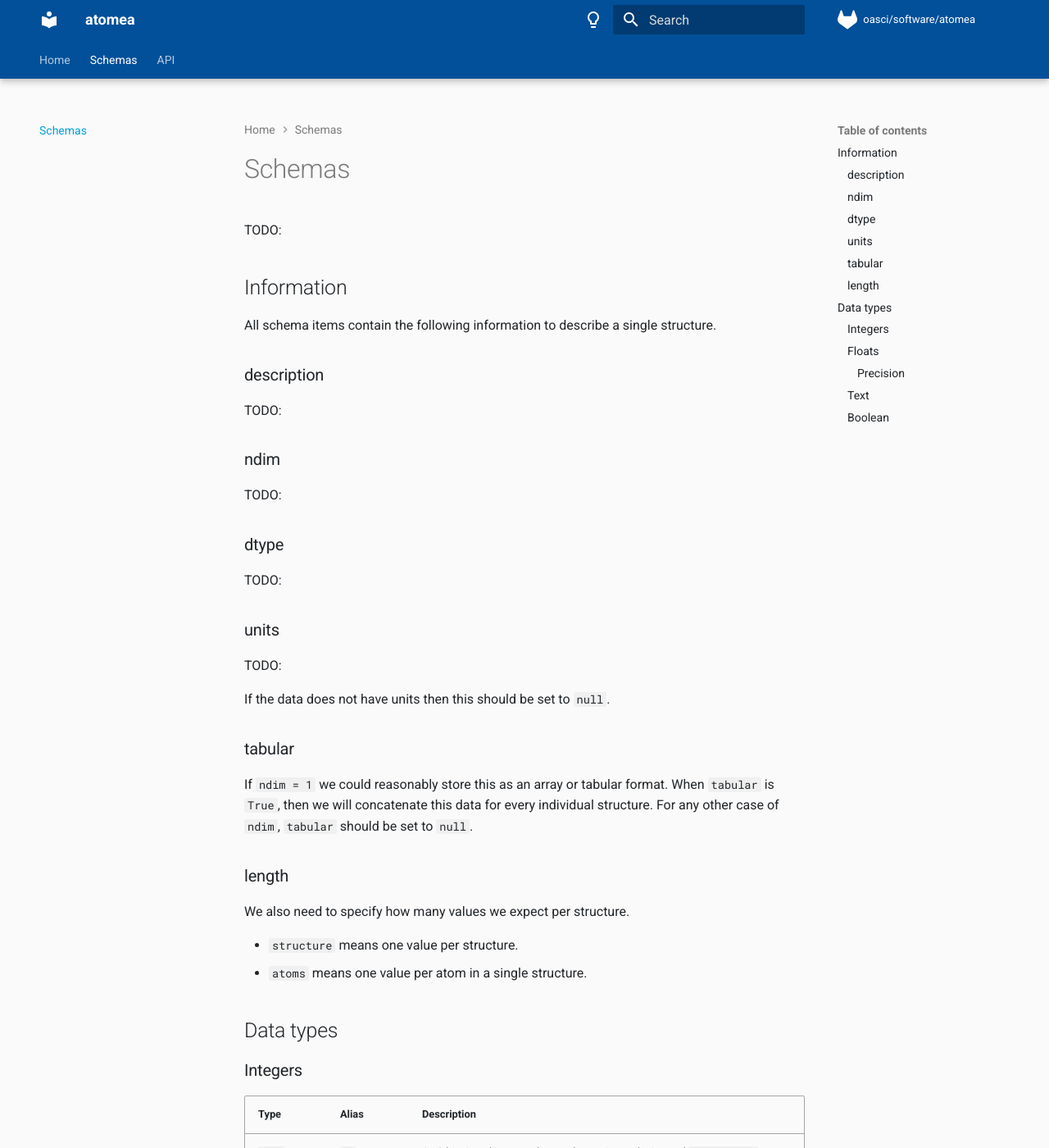
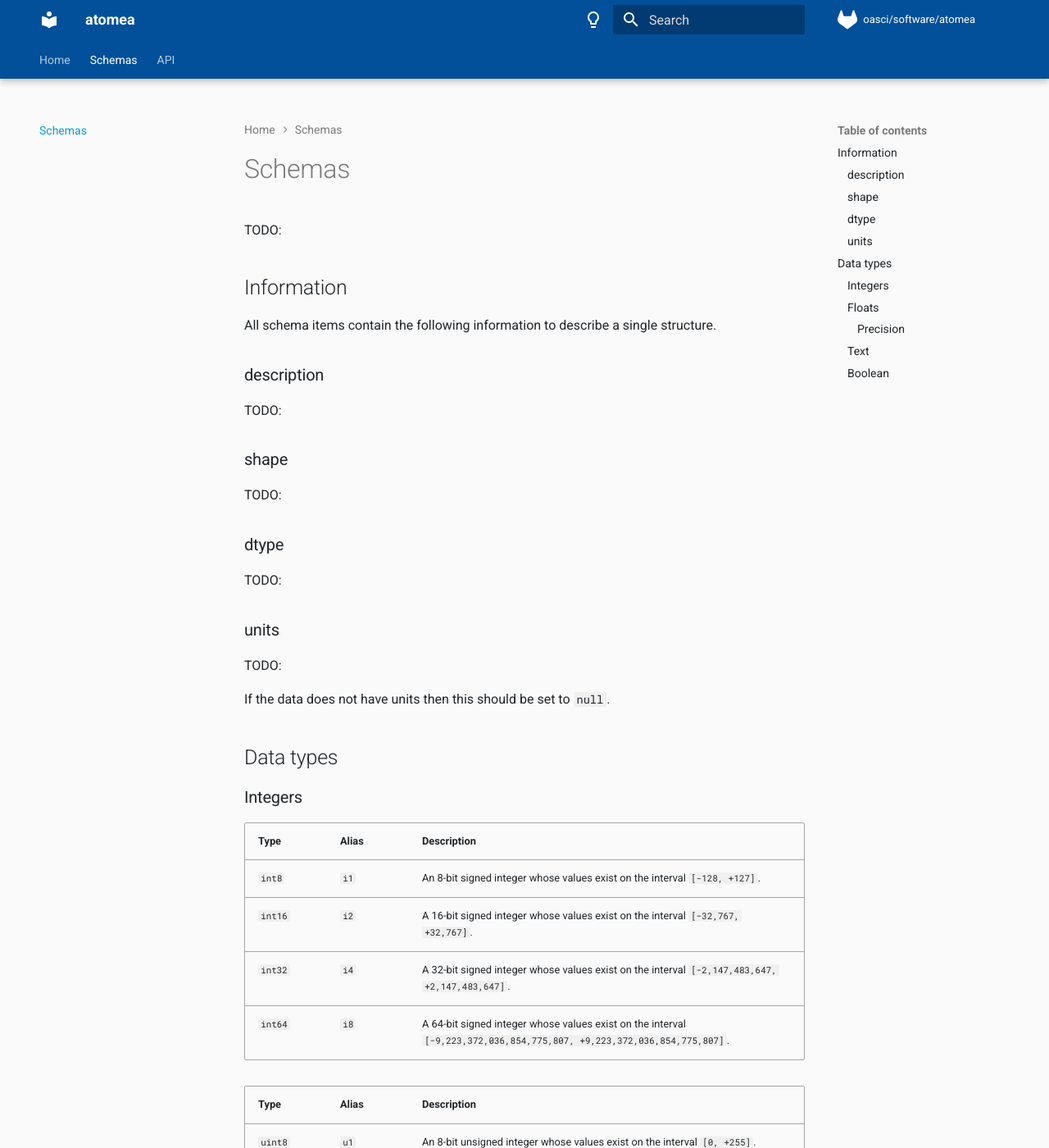
Before and after one commit to scienting/atomea, an MkDocs documentation site: the page built from docs/schemas/index.md, in a window 1280 px wide and 1400 px high. Shown: the whole window at 82% size. Built offline with MkDocs 1.6.1 and Material for MkDocs 9.7.7, drawn with Linux system fonts in a browser that asks for light colours; nearby versions of some CDN libraries; library files that are not in the unit come from our copies; comment, search, counter and statistics services are not loaded.

Commit message:
Removing tabular from schema

```diff
--- a/docs/schemas/index.md
+++ b/docs/schemas/index.md
@@ -10,7 +10,7 @@ All schema items contain the following information to describe a single structur
 
 TODO:
 
-### ndim
+### shape
 
 TODO:
 
@@ -23,19 +23,6 @@ TODO:
 TODO:
 
 If the data does not have units then this should be set to `null`.
-
-### tabular
-
-If `ndim = 1` we could reasonably store this as an array or tabular format.
-When `tabular` is `True`, then we will concatenate this data for every individual structure.
-For any other case of `ndim`, `tabular` should be set to `null`.
-
-### length
-
-We also need to specify how many values we expect per structure.
-
--   `structure` means one value per structure.
--   `atoms` means one value per atom in a single structure.
 
 ## Data types
 
@@ -143,7 +130,7 @@ chartGroup.append('path')
   .attr('stroke-width', 2)
   .attr('d', line);
 chartGroup.append("text")
-  .attr("transform", `translate(100,280)`)
+  .attr("transform", `translate(60,280)`)
   .attr("text-anchor", "start")
   .style("fill", "#e41a1c")
   .text("float32");
@@ -155,7 +142,7 @@ chartGroup.append('path')
   .attr('stroke-width', 2)
   .attr('d', line);
 chartGroup.append("text")
-  .attr("transform", `translate(100,420)`)
+  .attr("transform", `translate(60,420)`)
   .attr("text-anchor", "start")
   .style("fill", "#377eb8")
   .text("float64");
```
Also changed, not shown: docs/copy_schemas.py (+8 -4 lines), 4 other files.
